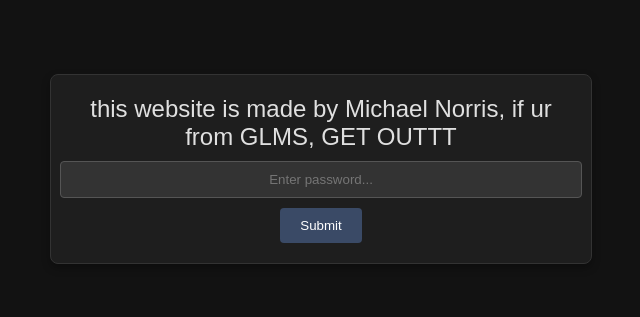
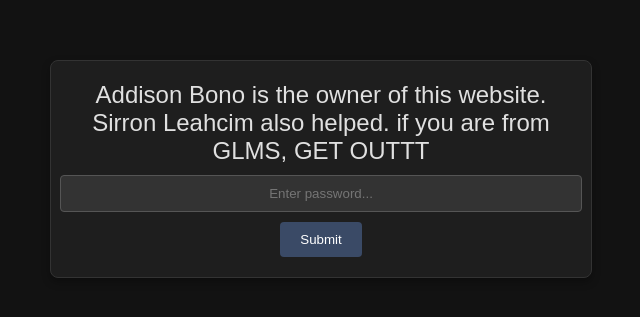
Before and after one commit to vexinity99/document, a plain HTML site: page index.html in a window 1280 px wide. Shown: the part 231-548 px from the top of the page, without its empty margins (319-959 px from the left). Drawn offline with Linux system fonts and the light colour scheme.

Commit message:
Update index.html

```diff
--- a/index.html
+++ b/index.html
@@ -122,7 +122,7 @@
 <body>
 
 <div id="password-container">
-    <div id="password-header">this website is made by Michael Norris, if ur from GLMS, GET OUTTT</div>
+    <div id="password-header">Addison Bono is the owner of this website. Sirron Leahcim also helped. if you are from GLMS, GET OUTTT</div>
     <input type="password" id="password-input" placeholder="Enter password..." />
     <button id="submit-password">Submit</button>
 </div>
```
